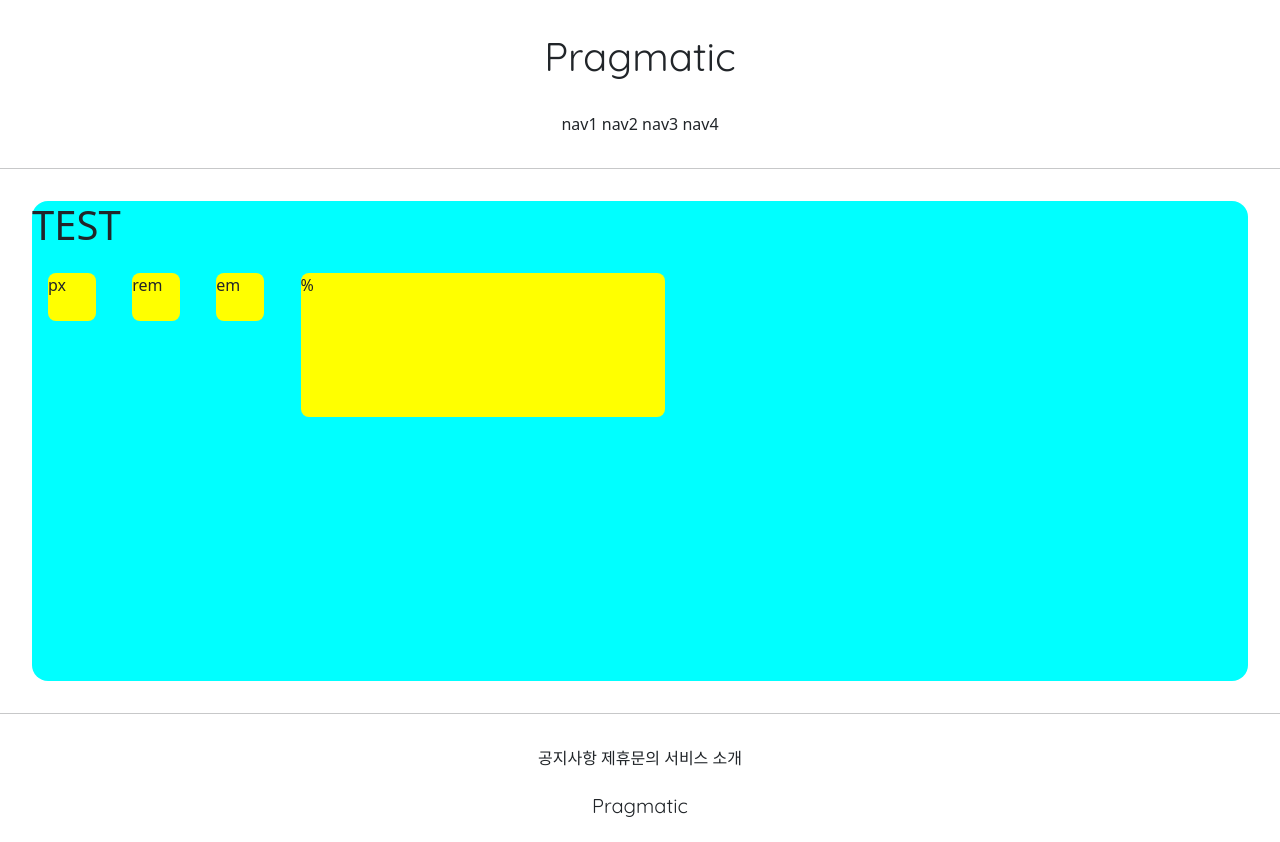
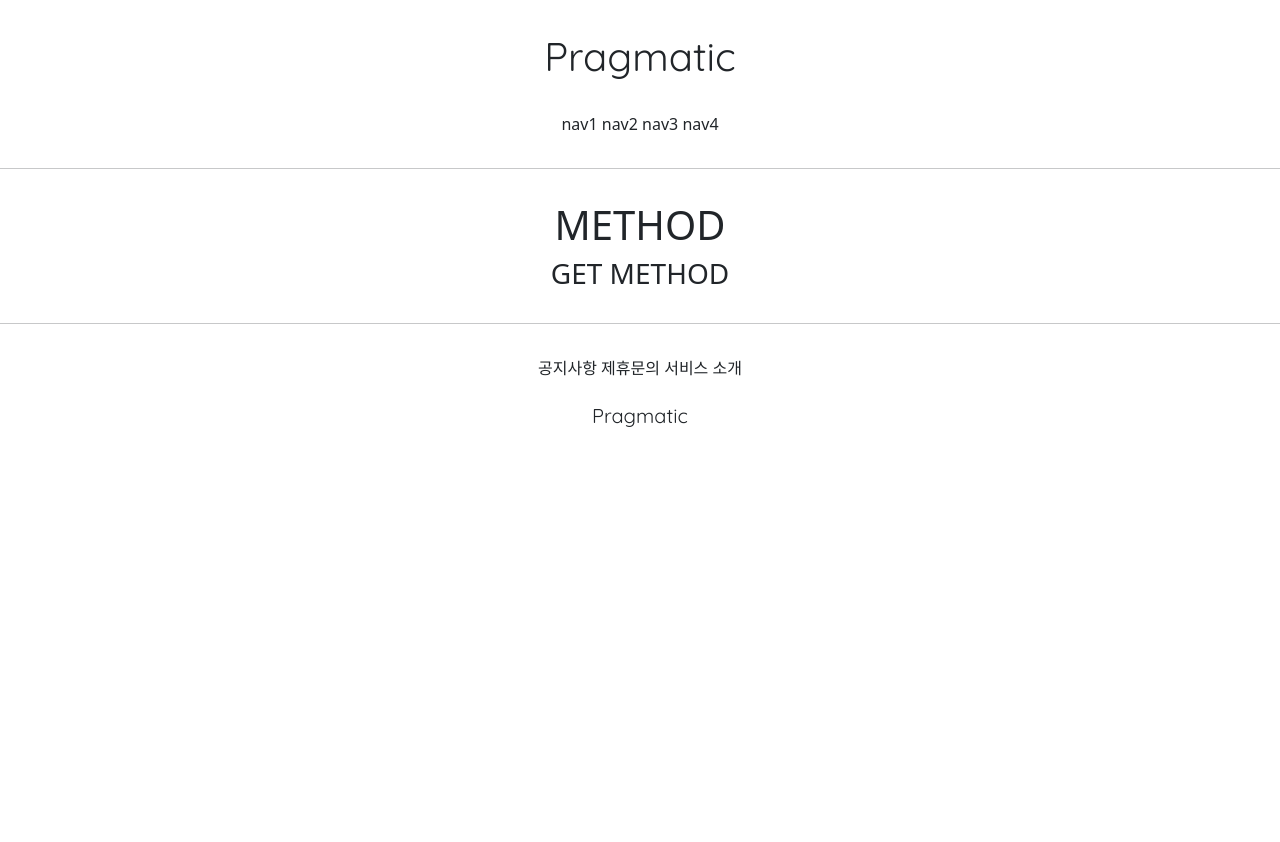
Before and after one commit to sin00528/django_project, a Django app: page /account/hello_world/ in a window 1280 px wide. After the commit the page ends 427 px from the top, so only its background shows below. Run offline with Django 3.2, Linux system fonts and the light colour scheme; parts of the project's set-up code (start-up, migrations or seed data) failed here and were passed over.

Commit message:
0708 commit 2

```diff
--- a/accountapp/templates/accountapp/hello_world.html
+++ b/accountapp/templates/accountapp/hello_world.html
@@ -2,26 +2,10 @@
 
 {% block contents %}
 
-    <style>
-    .testing {
-        background-color: yellow;
-        height: 48px;
-        width: 48px;
-        margin: 1rem;
-        border-radius: .5rem;
-        display: inline-block;
-    }
-    </style>
+    <div style="margin: 2rem; text-align: center">
+        <h1>METHOD</h1>
 
-    <div style="height: 30rem; background-color: aqua;
-    margin: 2rem; border-radius:1rem; font-size: 1rem">
-        <h1>TEST</h1>
-
-        <div class="testing" style="height: 48px; width: 48px">px</div>
-        <div class="testing" style="height: 3rem; width: 3rem">rem</div>
-        <div class="testing" style="height: 3em; width: 3em">em</div>
-        <div class="testing" style="height: 30%; width: 30%">%</div>
-
+        <h3>{{ text }}</h3>
     </div>
 
 {% endblock %}
--- a/accountapp/views.py
+++ b/accountapp/views.py
@@ -4,4 +4,9 @@ from django.shortcuts import render
 # Create your views here.
 
 def hello_world(request):
-    return render(request, 'accountapp/hello_world.html')
+    if request.method == "POST":
+        return render(request, 'accountapp/hello_world.html',
+                      context={'text': 'POST METHOD'})
+    else:
+        return render(request, 'accountapp/hello_world.html',
+                      context={'text': 'GET METHOD'})
```
